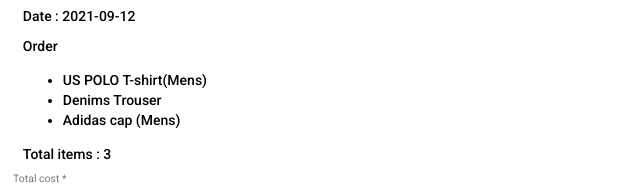
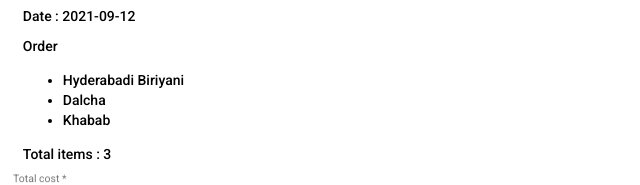
Before and after one commit to varunYemula15/billingModule, an Angular app: page /newBill in a window 1280 px wide. Shown: the part 188-373 px from the top of the page, without its empty margins (0-640 px from the left). Built offline with nearby package versions, Linux system fonts and the light colour scheme.

Commit message:
Minor UI updates

```diff
--- a/src/app/bill-success-module/bill-success-module.component.html
+++ b/src/app/bill-success-module/bill-success-module.component.html
@@ -4,14 +4,14 @@
 <div class="new-bill-date">Order</div>
 <div class="new-bill-date">
   <ul>
-    <li>US POLO T-shirt(Mens)</li>
-    <li>Denims Trouser</li>
-    <li>Adidas cap (Mens)</li>
+    <li>Hyderabadi Biriyani</li>
+    <li>Dalcha</li>
+    <li>Khabab</li>
   </ul>
 </div>
 <div class="new-bill-date">Total items : 3</div>
-<div class="new-bill-date">Delivery address: Hno 9-2-29, Nehurunagar, Sircilla 505301 </div>
-
+<div class="new-bill-date">Contact Number: 8879819795</div>
+<div class="new-bill-date">Delivery address: D-No - A.806 , PBEL City , Jubillee Hills , Hyderabad - 500091 </div>
 
 <div class="modal-footer">
   <button class="new-button" mat-raised-button color="primary" (click)="clear()">
--- a/src/app/new-bill/new-bill.component.html
+++ b/src/app/new-bill/new-bill.component.html
@@ -12,9 +12,9 @@
   <div class="new-bill-date">Order</div>
   <div class="new-bill-date">
     <ul>
-      <li>US POLO T-shirt(Mens)</li>
-      <li>Denims Trouser</li>
-      <li>Adidas cap (Mens)</li>
+      <li>Hyderabadi Biriyani</li>
+      <li>Dalcha</li>
+      <li>Khabab</li>
     </ul>
   </div>
   <div class="new-bill-date">Total items : 3</div>
--- a/src/app/view-all-bills/view-all-bills.component.html
+++ b/src/app/view-all-bills/view-all-bills.component.html
@@ -14,25 +14,25 @@
 
   <!-- billDate Column -->
   <ng-container matColumnDef="billDate">
-    <th mat-header-cell *matHeaderCellDef> billDate </th>
+    <th mat-header-cell *matHeaderCellDef> Date of transaction </th>
     <td mat-cell *matCellDef="let element"> {{element.billDate}} </td>
   </ng-container>
 
   <!-- totalCost Column -->
   <ng-container matColumnDef="totalCost">
-    <th mat-header-cell *matHeaderCellDef> totalCost </th>
+    <th mat-header-cell *matHeaderCellDef> Amount </th>
     <td mat-cell *matCellDef="let element"> {{element.totalCost}} </td>
   </ng-container>
 
   <!-- totalItem Column -->
   <ng-container matColumnDef="totalItem">
-    <th mat-header-cell *matHeaderCellDef> totalItem </th>
+    <th mat-header-cell *matHeaderCellDef> Total Item </th>
     <td mat-cell *matCellDef="let element"> {{element.totalItem}} </td>
   </ng-container>
 
   <!-- totalItem Column -->
   <ng-container matColumnDef="billOrderFK">
-    <th mat-header-cell *matHeaderCellDef> bill Order FK </th>
+    <th mat-header-cell *matHeaderCellDef></th>
     <td mat-cell *matCellDef="let element"> {{element.billOrderFK}} </td>
   </ng-container>
 
```
